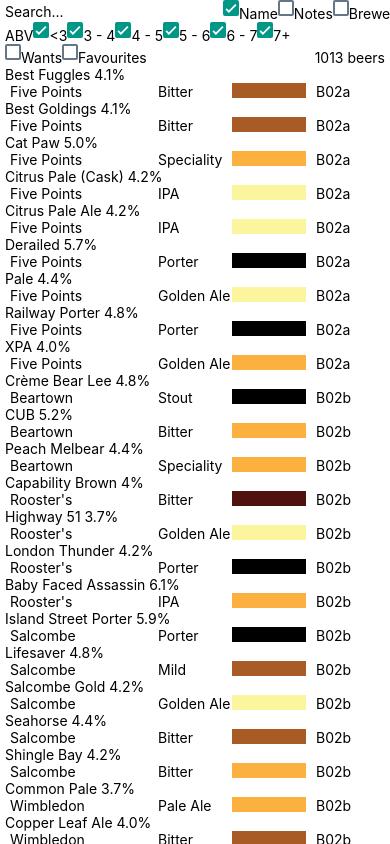
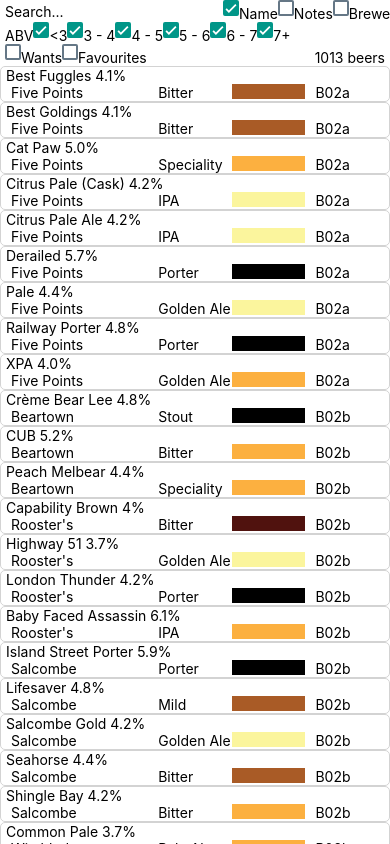
Before and after one commit to dave-co/gbbf-beer, a React Native app: screen / in a window 390 px wide. Built offline with nearby package versions, Linux system fonts and the light colour scheme.

Commit message:
add some borders

```diff
--- a/components/BeerListItem.js
+++ b/components/BeerListItem.js
@@ -35,10 +35,10 @@
               <View style={styles.titleRow}>
                   <Text style={{flex : 4, color: textColor}}>{this.props.name}</Text>
                   {this.props.want && (
-                      <Text style={styles.flags}>Want</Text>
+                      <Text style={[styles.flags, styles.want]}>Want</Text>
                   )}
                   {this.props.favourite && (
-                      <Text style={styles.flags}>Favourite</Text>
+                      <Text style={[styles.flags, styles.favourite]}>Favourite</Text>
                   )}
               </View>
               {this.props.category === "International" &&(
@@ -108,7 +108,10 @@
         backgroundColor : '#000000'
     },
     container : {
-        width: Dimensions.get('window').width
+        width: Dimensions.get('window').width,
+        borderWidth : 0.5,
+        borderRadius : 5,
+        borderColor : 'lightgray'
     },
     info : {
         flex : 1
@@ -124,7 +127,16 @@
         marginLeft : 10
     },
     flags : {
-        flex : 1
+        flex : 1,
+        textAlign: 'center',
+        borderWidth : 1,
+        borderRadius : 5
+    },
+    want : {
+        borderColor : 'lightseagreen'
+    },
+    favourite : {
+        borderColor : 'maroon'
     },
     label : {
         marginTop: 5
--- a/components/Header.js
+++ b/components/Header.js
@@ -110,7 +110,7 @@
 
     render(){
         return (
-            <View >
+            <View style={styles.container}>
                 <View style={styles.row}>
                     <TextInput
                         style={styles.lineStart}
@@ -197,6 +197,9 @@
 }
 
 const styles = StyleSheet.create({
+    container : {
+        backgroundColor : 'white'
+    },
     row : {
         width: Dimensions.get('window').width,
         flexDirection: 'row'
```
